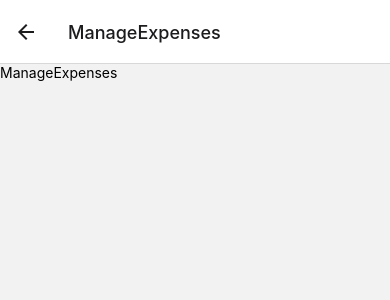
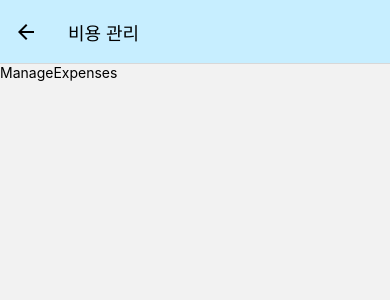
Before and after one commit to zlzlzlmo/react-native-study4, a React Native app: screen /ManageExpenses in a window 390 px wide. Shown: the top 300 px of the page. Built offline with nearby package versions, Linux system fonts and the light colour scheme.

Commit message:
비용관리 스크린 헤더 스타일링

```diff
--- a/App.tsx
+++ b/App.tsx
@@ -28,10 +28,12 @@ const Bottom = createBottomTabNavigator<RootBottomParamList>();
 // * Navigator에 screenOptions 를 사용하여 자식 스크린들에 공통 스타일링을 적용 할 수 있다
 // * headerStyle, tabBarStyle를 통해 헤더와 하단 탭바 스타일 적용 가능
 // * tintColor는 text color
+
+// ! screenOptions 에 객체를 바로 넣는것이 아니라 함수를 넣으면 파라미터에 navigation param을 받을 수 있다. -> 이것으로 state를 받던가 navigate기능을 하던가 할 수 있다.
 const ExpenseOverview = () => {
   return (
     <Bottom.Navigator
-      screenOptions={{
+      screenOptions={({ navigation }) => ({
         headerStyle: {
           backgroundColor: GlobalStyles.colors.subColor3,
         },
@@ -47,11 +49,13 @@ const ExpenseOverview = () => {
               icon="plus"
               size={20}
               color={tintColor || GlobalStyles.colors.whiteColor}
-              onPress={() => {}}
+              onPress={() => {
+                navigation.navigate("ManageExpenses");
+              }}
             />
           );
         },
-      }}
+      })}
     >
       <Bottom.Screen
         name="AllExpenses"
@@ -83,7 +87,14 @@ export default function App() {
     <>
       <StatusBar style="auto" />
       <NavigationContainer>
-        <Stack.Navigator>
+        <Stack.Navigator
+          screenOptions={{
+            headerStyle: {
+              backgroundColor: GlobalStyles.colors.subColor3,
+            },
+            headerTintColor: GlobalStyles.colors.blackColor,
+          }}
+        >
           <Stack.Screen
             name="ExpenseOverview"
             component={ExpenseOverview}
@@ -91,7 +102,14 @@ export default function App() {
               headerShown: false,
             }}
           />
-          <Stack.Screen name="ManageExpenses" component={ManageExpenses} />
+          <Stack.Screen
+            name="ManageExpenses"
+            component={ManageExpenses}
+            options={{
+              headerTitle: "비용 관리",
+              headerBackTitleVisible: false,
+            }}
+          />
         </Stack.Navigator>
       </NavigationContainer>
     </>
```
